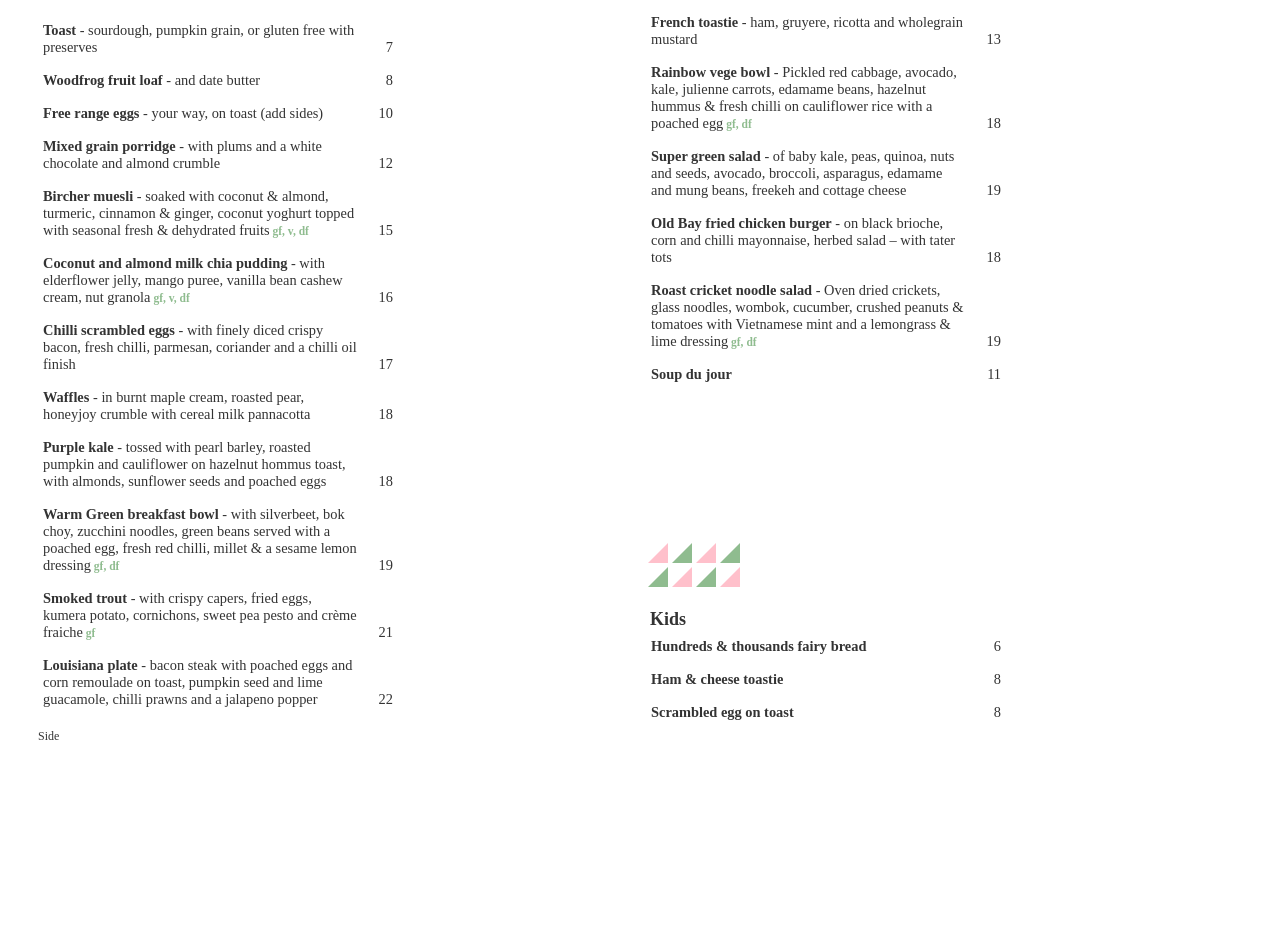
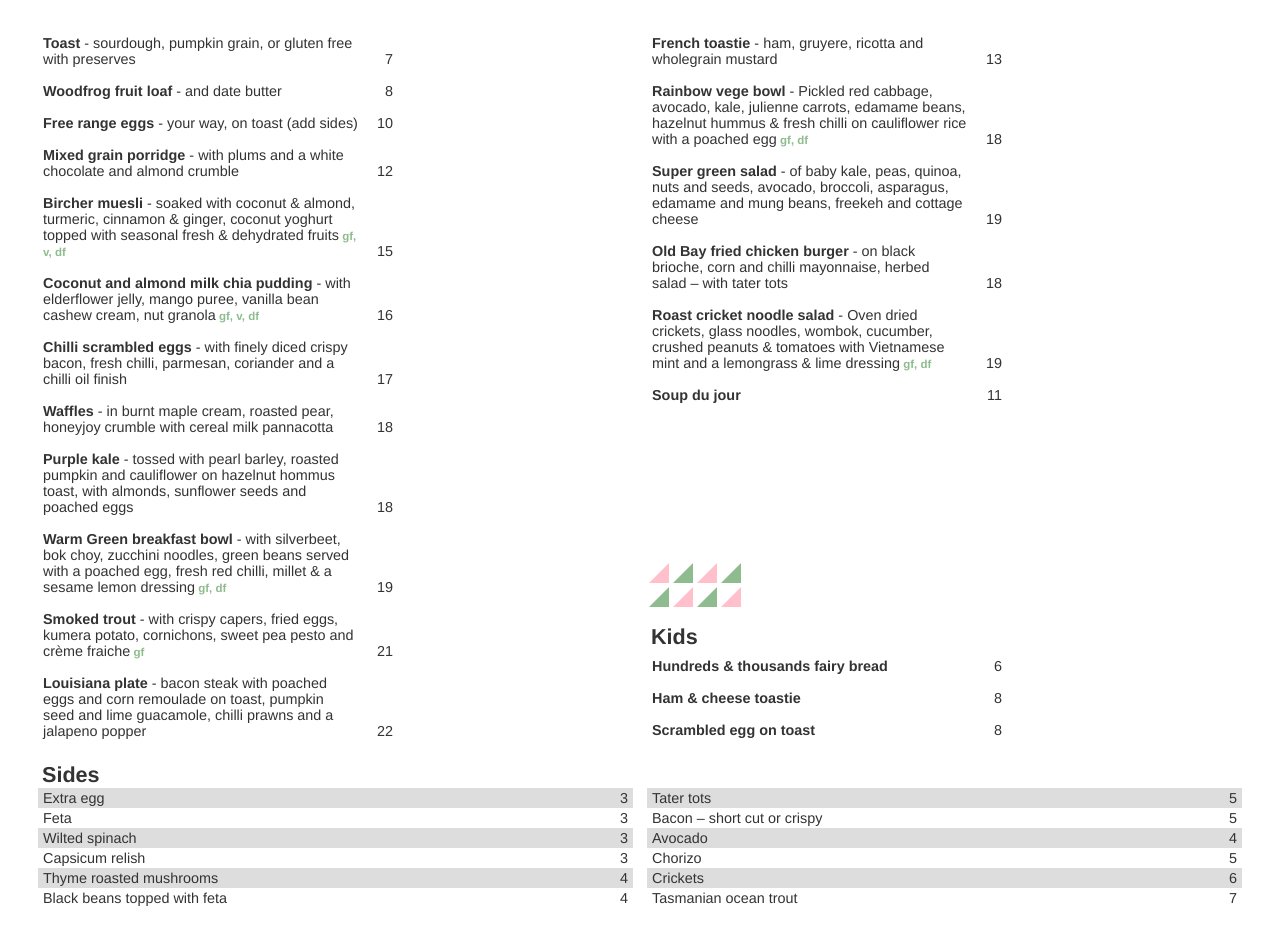
Before and after one commit to pcsmomo/menuboard, a React (Create React App) app in the folder client/: page / in a window 1280 px wide. Shown: the part 120-1064 px from the top of the page. Before the commit the page ends 902 px from the top, so only its background shows below. Built offline with nearby package versions, Linux system fonts and the light colour scheme.

Commit message:
add Sides

```diff
--- /dev/null
+++ b/client/public/data/sides.json
@@ -0,0 +1,14 @@
+[
+  { "name": "Extra egg", "price": 3 },
+  { "name": "Feta", "price": 3 },
+  { "name": "Wilted spinach", "price": 3 },
+  { "name": "Capsicum relish", "price": 3 },
+  { "name": "Thyme roasted mushrooms", "price": 4 },
+  { "name": "Black beans topped with feta", "price": 4 },
+  { "name": "Tater tots", "price": 5 },
+  { "name": "Bacon – short cut or crispy", "price": 5 },
+  { "name": "Avocado", "price": 4 },
+  { "name": "Chorizo", "price": 5 },
+  { "name": "Crickets", "price": 6 },
+  { "name": "Tasmanian ocean trout", "price": 7 }
+]
--- a/client/src/actions/index.js
+++ b/client/src/actions/index.js
@@ -1,5 +1,5 @@
 import axios from "axios";
-import { FETCH_DISHES, FETCH_KIDS } from "./types";
+import { FETCH_DISHES, FETCH_KIDS, FETCH_SIDES } from "./types";
 
 export const fetchDishes = () => async dispatch => {
   const res = await axios.get("/data/dishes.json");
@@ -16,3 +16,11 @@ export const fetchKids = () => async dispatch => {
     payload: res.data
   });
 };
+
+export const fetchSides = () => async dispatch => {
+  const res = await axios.get("/data/sides.json");
+  dispatch({
+    type: FETCH_SIDES,
+    payload: res.data
+  });
+};
--- a/client/src/actions/types.js
+++ b/client/src/actions/types.js
@@ -1,3 +1,3 @@
 export const FETCH_DISHES = "FETCH_DISHES";
 export const FETCH_KIDS = "FETCH_KIDS";
-export const FETCH_SIDE = "FETCH_SIDE";
+export const FETCH_SIDES = "FETCH_SIDES";
--- a/client/src/components/Food.js
+++ b/client/src/components/Food.js
@@ -2,7 +2,7 @@ import React, { Component } from "react";
 
 import Dishes from "./Dishes";
 import Kids from "./Kids";
-import Side from "./Side";
+import Sides from "./Sides";
 
 class Food extends Component {
   renderFood() {
@@ -12,7 +12,7 @@ class Food extends Component {
           <Dishes />
           <Kids />
         </div>
-        <Side />
+        <Sides />
       </div>
     );
   }
--- a/client/src/components/Header.js
+++ b/client/src/components/Header.js
@@ -8,7 +8,7 @@ class Header extends Component {
           <div className="mainTitle">FROM THE KITCHEN</div>
           <div className="subTitle">BREAKFAST & LUNCH ALL DAY</div>
         </div>
-        <img className="logo" src="/images/jethro_logo.png" />
+        <img className="logo" src="/images/jethro_logo.png" alt="logo" />
       </div>
     );
   }
--- a/client/src/components/Kids.js
+++ b/client/src/components/Kids.js
@@ -6,6 +6,7 @@ class Kids extends Component {
   componentDidMount() {
     this.props.fetchKids();
   }
+
   renderMenu() {
     return Array.prototype.map.call(this.props.kids, dish => {
       return (
--- a/client/src/components/Side.js
+++ /dev/null
@@ -1,9 +0,0 @@
-import React, { Component } from "react";
-
-class Side extends Component {
-  render() {
-    return <div>Side</div>;
-  }
-}
-
-export default Side;
--- /dev/null
+++ b/client/src/components/Sides.js
@@ -0,0 +1,39 @@
+import React, { Component } from "react";
+import { connect } from "react-redux";
+import { fetchSides } from "../actions";
+
+class Sides extends Component {
+  componentDidMount() {
+    this.props.fetchSides();
+  }
+
+  renderMenu() {
+    return Array.prototype.map.call(this.props.sides, side => {
+      return (
+        <div className="sides" key={side.name}>
+          <div className="sideName">{side.name}</div>
+          <div className="sidePrice">{side.price}</div>
+        </div>
+      );
+    });
+  }
+
+  render() {
+    return (
+      <div>
+        <div className="thirdTitle">Sides</div>
+        <div className="divSides">{this.renderMenu()}</div>
+      </div>
+    );
+  }
+}
+
+const mapStateToProps = ({ sides }) => {
+  return { sides };
+};
+
+const mapDispatchToProps = {
+  fetchSides
+};
+
+export default connect(mapStateToProps, mapDispatchToProps)(Sides);
--- a/client/src/reducers/index.js
+++ b/client/src/reducers/index.js
@@ -1,8 +1,10 @@
 import { combineReducers } from "redux";
 import dishesReducer from "./dishesReducer";
 import kidsReducer from "./kidsReducer";
+import sidesReducer from "./sidesReducer";
 
 export default combineReducers({
   dishes: dishesReducer,
-  kids: kidsReducer
+  kids: kidsReducer,
+  sides: sidesReducer
 });
--- /dev/null
+++ b/client/src/reducers/sidesReducer.js
@@ -0,0 +1,10 @@
+import { FETCH_SIDES } from "../actions/types";
+
+export default function(state = {}, action) {
+  switch (action.type) {
+    case FETCH_SIDES:
+      return action.payload;
+    default:
+      return state;
+  }
+}
--- a/client/src/style/App.css
+++ b/client/src/style/App.css
@@ -1,5 +1,7 @@
 .content {
   padding: 30px;
+  font-family: Helvetica, Arial, sans-serif;
+  font-size: 1.2em;
 }
 
 .title {
@@ -28,7 +30,6 @@
   /*align-items: end;*/
   max-width: 350px;
   padding: 8px 5px;
-  font-size: 1.2em;
 }
 .dishName {
   font-weight: bold;
@@ -65,7 +66,22 @@
 .thirdTitle {
   font-size: 1.5em;
   font-weight: bold;
-  padding-top: 20px;
+  padding-top: 15px;
   padding-left: 4px;
   clear: both;
 }
+
+.divSides {
+  column-count: 2;
+}
+.sides {
+  display: grid;
+  grid-template-columns: repeat(2, 1fr);
+  padding: 2px 5px;
+}
+.sidePrice {
+  justify-self: end;
+}
+.divSides > div:nth-child(odd) {
+  background: #ddd;
+}
```
